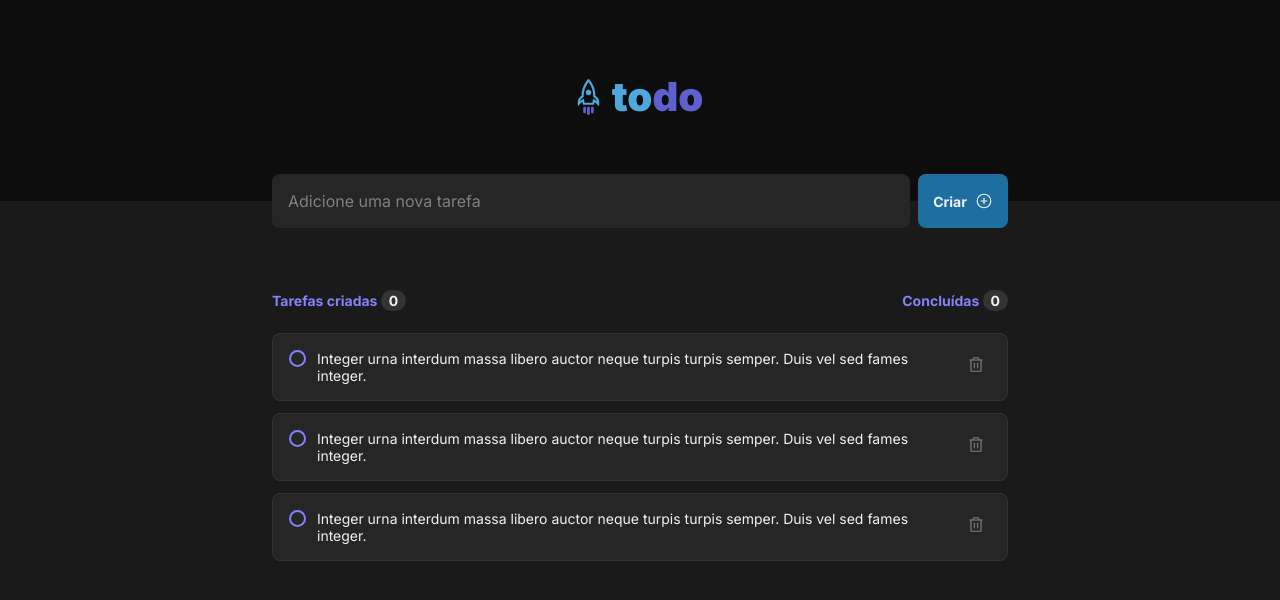
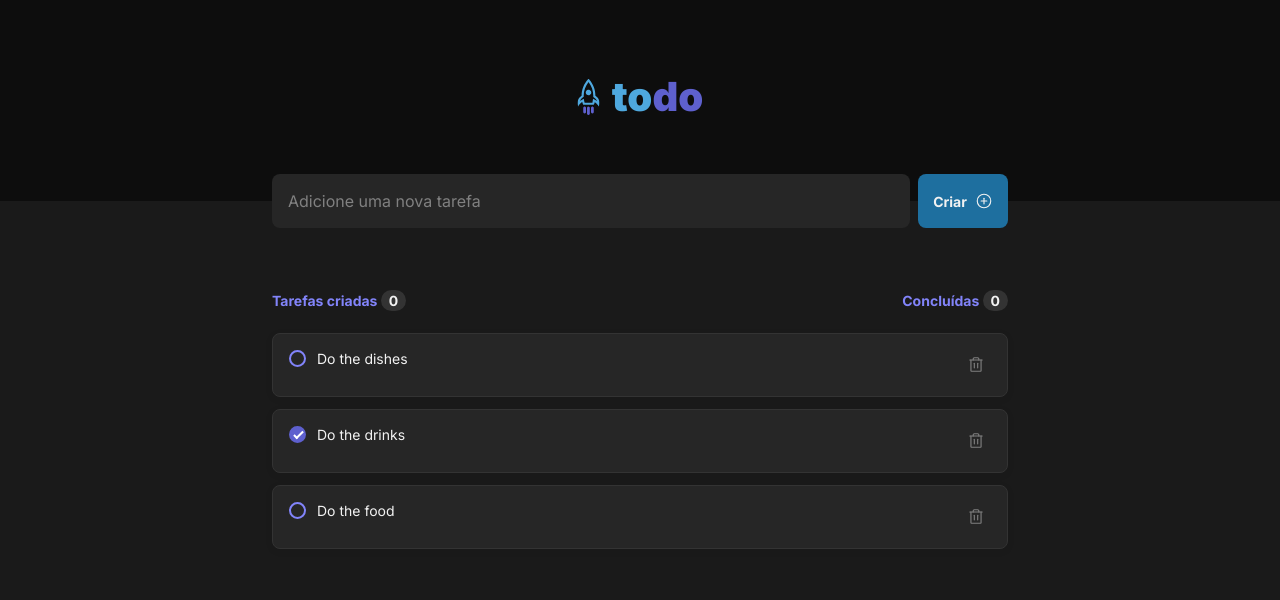
Before and after one commit to indiocode/ignite-todo, a React (Vite) app: page / in a window 1280 px wide. Shown: the top 600 px of the page. Built offline with nearby package versions, Linux system fonts and the light colour scheme.

Commit message:
:sparkles: populate task items

```diff
--- a/package.json
+++ b/package.json
@@ -11,11 +11,13 @@
 	"dependencies": {
 		"phosphor-react": "^1.4.1",
 		"react": "^18.2.0",
-		"react-dom": "^18.2.0"
+		"react-dom": "^18.2.0",
+		"uuid": "^9.0.0"
 	},
 	"devDependencies": {
 		"@types/react": "^18.0.26",
 		"@types/react-dom": "^18.0.9",
+		"@types/uuid": "^9.0.0",
 		"@typescript-eslint/eslint-plugin": "^5.0.0",
 		"@typescript-eslint/parser": "^5.49.0",
 		"@vitejs/plugin-react": "^3.0.0",
--- a/src/App.tsx
+++ b/src/App.tsx
@@ -5,6 +5,26 @@ import { Header } from './components/Header';
 import './global.css';
 import styles from './App.module.css';
 import { Task } from './components/Task';
+import { ITask } from './types/Task';
+import { v4 as uuidv4 } from 'uuid';
+
+const taskList: ITask[] = [
+	{
+		id: uuidv4(),
+		title: 'Do the dishes',
+		isCompleted: false,
+	},
+	{
+		id: uuidv4(),
+		title: 'Do the drinks',
+		isCompleted: true,
+	},
+	{
+		id: uuidv4(),
+		title: 'Do the food',
+		isCompleted: false,
+	},
+];
 
 export function App() {
 	return (
@@ -29,9 +49,13 @@ export function App() {
 						</div>
 					</div>
 					<div className={styles.taskList}>
-						<Task />
-						<Task />
-						<Task />
+						{taskList.map((task) => (
+							<Task
+								key={task.id}
+								title={task.title}
+								isCompleted={task.isCompleted}
+							/>
+						))}
 					</div>
 				</main>
 			</Container>
--- a/src/components/Task.module.css
+++ b/src/components/Task.module.css
@@ -90,6 +90,8 @@
 	content: '';
 	position: absolute;
 	display: none;
+	margin-top: -0.15rem;
+	margin-left: 0.1rem;
 }
 
 .checkItem input:checked ~ .checkmark:after {
@@ -100,7 +102,7 @@
 	width: 0.2rem;
 	height: 0.5rem;
 	border: solid white;
-	border-width: 0 0.2rem 0.2rem 0;
+	border-width: 0 0.15rem 0.15rem 0;
 	-webkit-transform: rotate(45deg);
 	-ms-transform: rotate(45deg);
 	transform: rotate(45deg);
--- a/src/components/Task.tsx
+++ b/src/components/Task.tsx
@@ -1,18 +1,16 @@
 import { Trash } from 'phosphor-react';
+import { ITask } from '~/types/Task';
 import styles from './Task.module.css';
 
-export function Task() {
+export function Task({ title, isCompleted }: ITask) {
 	return (
 		<div className={styles.task}>
 			<div>
 				<label className={styles.checkItem}>
-					<input type="checkbox" />
+					<input type="checkbox" checked={isCompleted} />
 					<span className={styles.checkmark}></span>
 				</label>
-				<p>
-					Integer urna interdum massa libero auctor neque turpis turpis semper.
-					Duis vel sed fames integer.
-				</p>
+				<p>{title}</p>
 			</div>
 			<button>
 				<Trash size={18} />
--- /dev/null
+++ b/src/types/Task.ts
@@ -0,0 +1,5 @@
+export interface ITask {
+	id?: string;
+	title: string;
+	isCompleted: boolean;
+}
```
Also changed, not shown: 1 other file (tests, documents, lock files or other folders).
